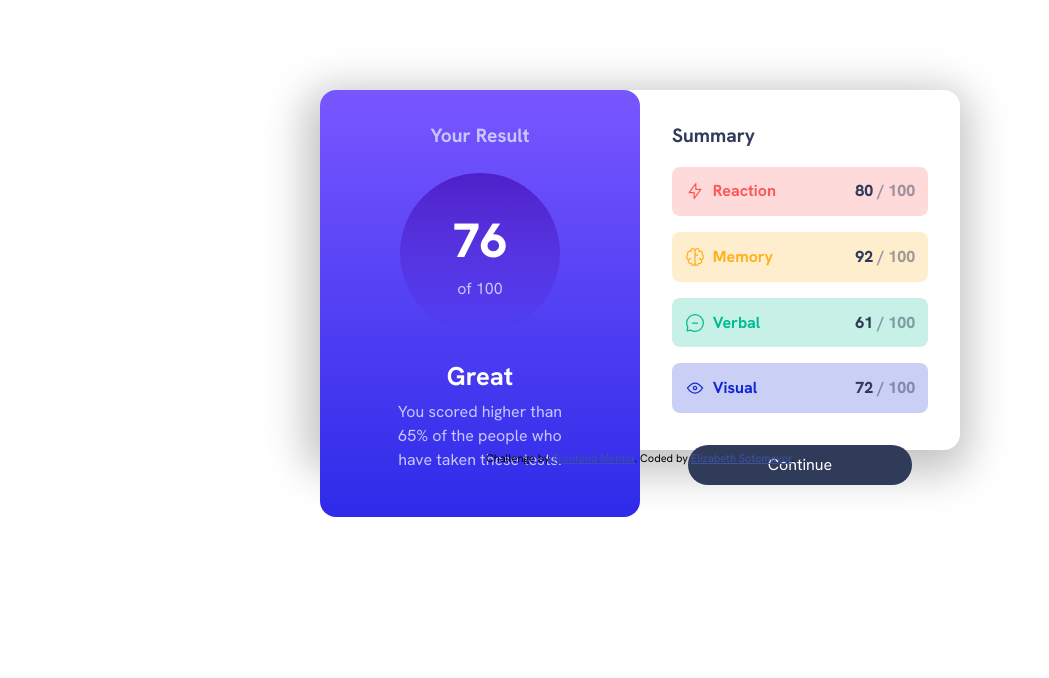
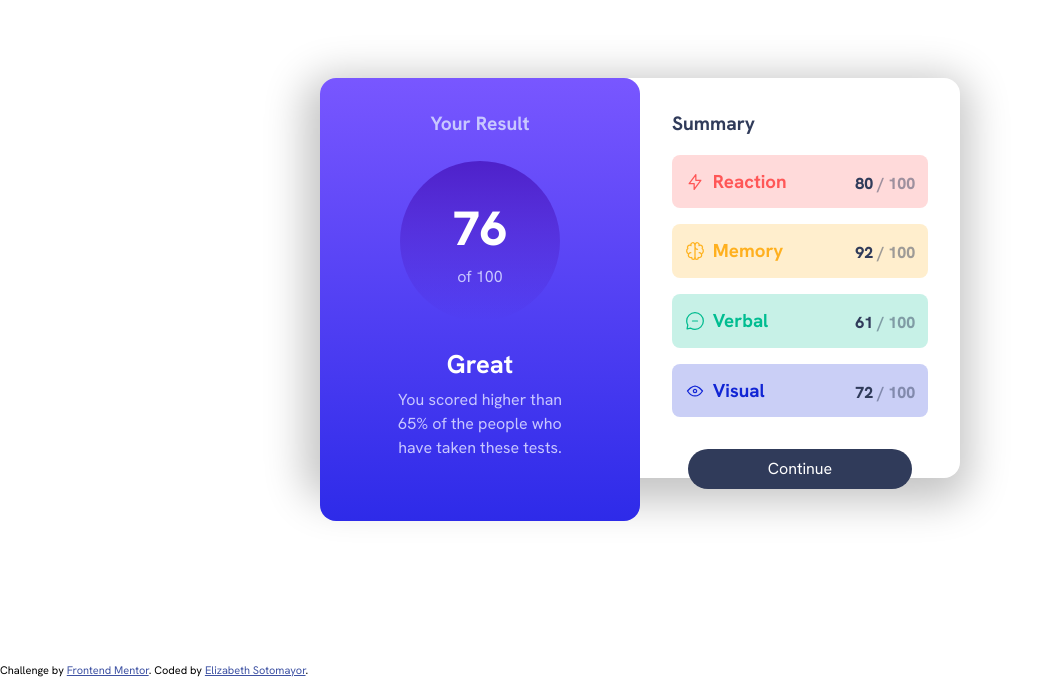
Before and after one commit to elizabethrsotomayor/results-summary-component-main, a plain HTML site: page index.html in a window 1280 px wide. Shown: the part 122-800 px from the top of the page, without its empty margins (0-1049 px from the left). Drawn offline with Linux system fonts and the light colour scheme.

Commit message:
fix layout

```diff
--- a/assets/css/styles.css
+++ b/assets/css/styles.css
@@ -185,6 +185,11 @@ p, h1, h2, h3, h4, h5, h6 {
 .attribution { font-size: 11px; text-align: center;}
 .attribution a { color: hsl(228, 45%, 44%); }
 
+footer {
+  position: absolute;
+  bottom: 0;
+}
+
 /* hanken-grotesk-regular - latin */
 @font-face {
   font-display: swap; /* Check https://developer.mozilla.org/en-US/docs/Web/CSS/@font-face/font-display for other options. */
@@ -227,7 +232,7 @@ p, h1, h2, h3, h4, h5, h6 {
     display: grid;
     grid-template-columns: 1fr 1fr;
     width: 50vw;
-    height: 45vh;
+    height: 50vh;
     -webkit-box-shadow: -3px 11px 40px 13px rgba(0,0,0,0.23);
     -moz-box-shadow: -3px 11px 40px 13px rgba(0,0,0,0.23);
     box-shadow: -3px 11px 40px 13px rgba(0,0,0,0.23);
--- a/index.html
+++ b/index.html
@@ -32,25 +32,25 @@
 
         <div class="item item-reaction">
           <img src="assets\images\icon-reaction.svg" alt="lightning icon" class="icons"/>
-          <h4 class="summary-subhead reaction">Reaction</h4>
+          <h3 class="summary-subhead reaction">Reaction</h4>
           <div class="item-score"><span class="sub-score">80</span><span class="out-of-hundred"> / 100</span></div>
         </div>
 
         <div class="item item-memory">
           <img src="assets\images\icon-memory.svg" alt="brain icon" class="icons"/>
-          <h4 class="summary-subhead memory">Memory</h4>
+          <h3 class="summary-subhead memory">Memory</h4>
           <div class="item-score"><span class="sub-score">92</span><span class="out-of-hundred"> / 100</span></div>
         </div>
 
         <div class="item item-verbal">
           <img src="assets\images\icon-verbal.svg" alt="speech icon" class="icons"/>
-          <h4 class="summary-subhead verbal">Verbal</h4>
+          <h3 class="summary-subhead verbal">Verbal</h4>
           <div class="item-score"><span class="sub-score">61</span><span class="out-of-hundred"> / 100</span></div>
         </div>
 
         <div class="item item-visual">
           <img src="assets\images\icon-visual.svg" alt="eye icon" class="icons"/>
-          <h4 class="summary-subhead visual">Visual</h4>
+          <h3 class="summary-subhead visual">Visual</h4>
           <div class="item-score"><span class="sub-score">72</span><span class="out-of-hundred"> / 100</span></div>
         </div>
 
```
